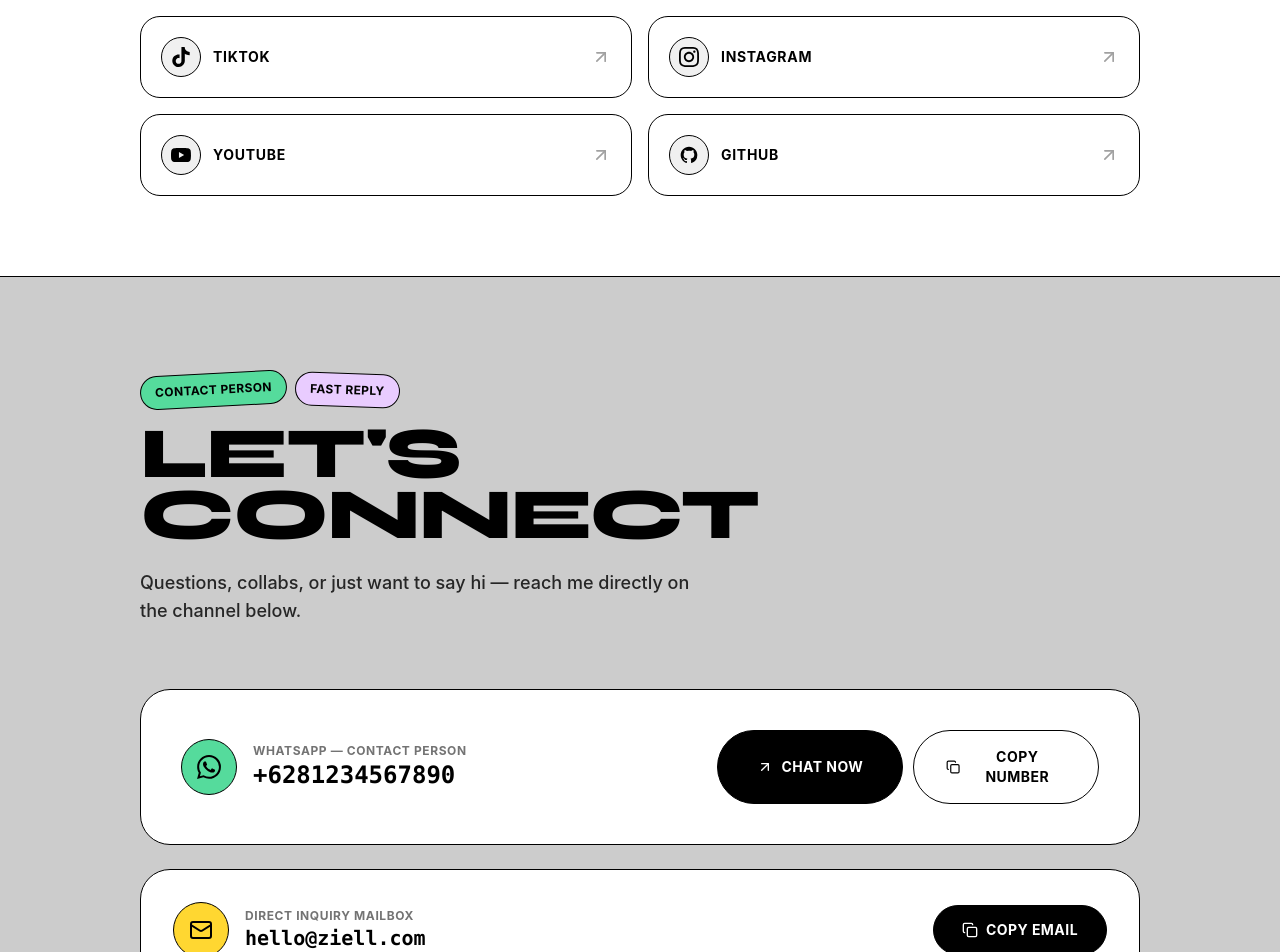
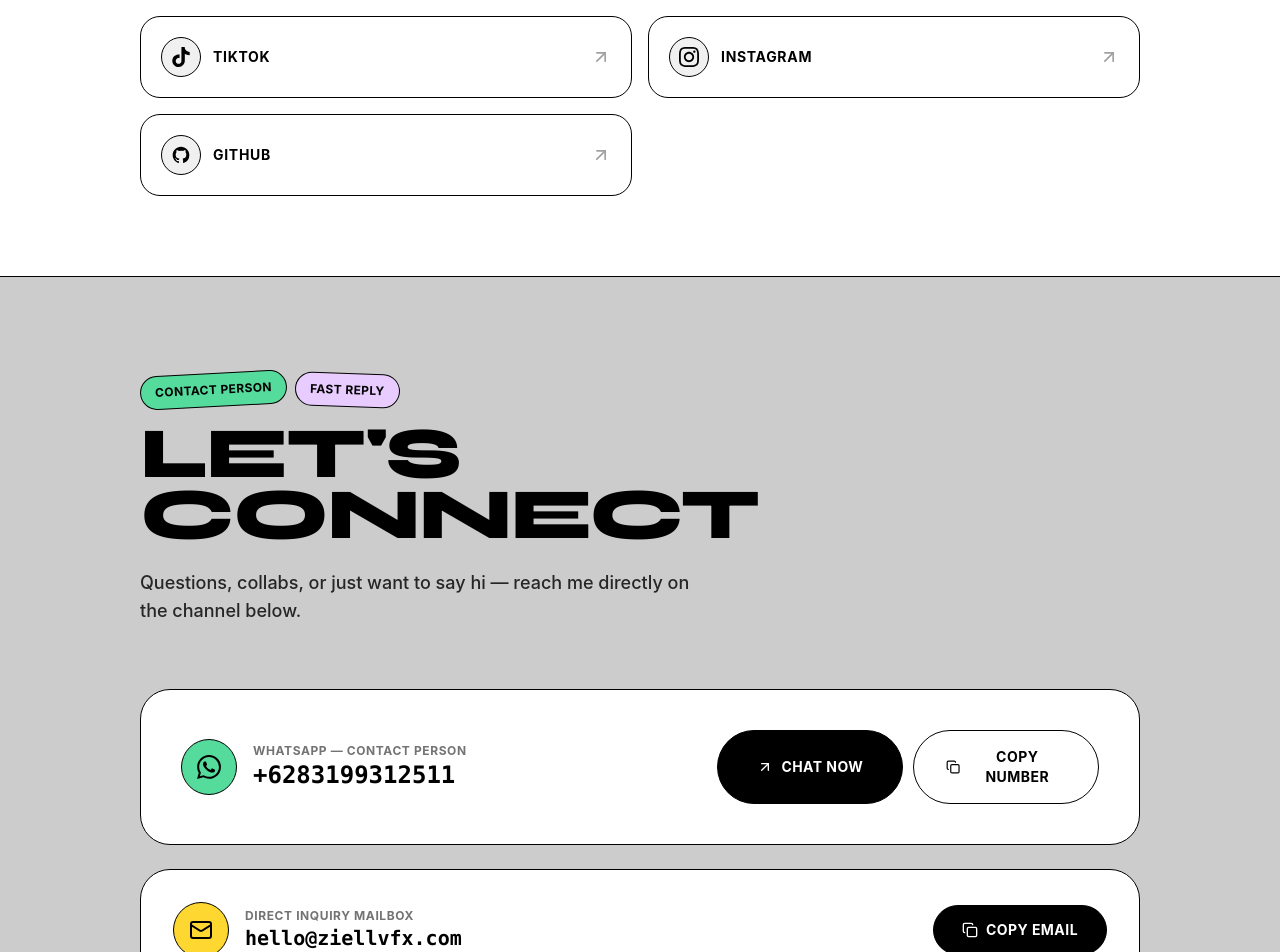
Before and after one commit to nyzzhemsworth/portfolio, a React (Vite) app: page / in a window 1280 px wide. Shown: the part 1360-2312 px from the top of the page. Built offline with nearby package versions, Linux system fonts and the light colour scheme.

Commit message:
feat: fill real profile data (WA, Telegram, Discord, TikTok, IG, GitHub)

```diff
--- a/src/data/profile.js
+++ b/src/data/profile.js
@@ -25,7 +25,7 @@ export const channelLinks = [
     id: 'whatsapp',
     label: 'WhatsApp Channel',
     sub: 'Updates, drops & announcements',
-    url: 'https://whatsapp.com/channel/000000000000000000',
+    url: 'https://whatsapp.com/channel/0029Vb813cDIiRok5u22TE0g',
     brand: 'whatsapp',
     color: 'mint-pop',
   },
@@ -33,7 +33,7 @@ export const channelLinks = [
     id: 'telegram',
     label: 'Telegram',
     sub: 'Channel & files sharing',
-    url: 'https://t.me/yourchannel',
+    url: 'https://t.me/zielll4mp',
     brand: 'telegram',
     color: 'electric-blue',
   },
@@ -41,7 +41,7 @@ export const channelLinks = [
     id: 'discord',
     label: 'Discord Server',
     sub: 'Hang out, chat & community',
-    url: 'https://discord.gg/yourserver',
+    url: 'https://discord.gg/ZvDzp3ebTd',
     brand: 'discord',
     color: 'voltage-violet',
   },
@@ -49,15 +49,14 @@ export const channelLinks = [
 
 // ---- SOSIAL MEDIA (kartu kecil) -----------------------------
 export const socialLinks = [
-  { id: 'tiktok', label: 'TikTok', url: 'https://tiktok.com/@ziell', brand: 'tiktok', color: 'carbon' },
-  { id: 'instagram', label: 'Instagram', url: 'https://instagram.com/ziell', brand: 'instagram', color: 'lavender' },
-  { id: 'youtube', label: 'YouTube', url: 'https://youtube.com/@ziell', brand: 'youtube', color: 'ember' },
-  { id: 'github', label: 'GitHub', url: 'https://github.com/ziell', brand: 'github', color: 'paper-white' },
+  { id: 'tiktok', label: 'TikTok', url: 'https://tiktok.com/@t4rake', brand: 'tiktok', color: 'carbon' },
+  { id: 'instagram', label: 'Instagram', url: 'https://instagram.com/ackles.amv', brand: 'instagram', color: 'lavender' },
+  { id: 'github', label: 'GitHub', url: 'https://github.com/nyzzhemsworth', brand: 'github', color: 'paper-white' },
 ];
 
 // ---- KONTAK PERSON ------------------------------------------
 export const contact = {
   // Nomor WhatsApp kamu (format internasional tanpa "+" & spasi), contoh: '6281234567890'
-  whatsappNumber: '6281234567890',
-  email: 'hello@ziell.com',
+  whatsappNumber: '6283199312511',
+  email: 'hello@ziellvfx.com',
 };
```
